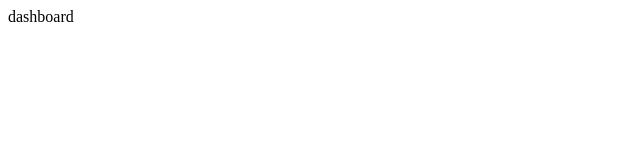
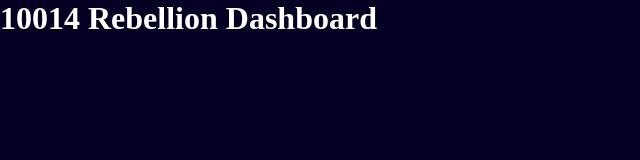
Before and after one commit to 10014Rebellion/rebellion-template, a plain HTML site: page src/main/deploy/dashboard/index.html in a window 1280 px wide. Shown: the whole page, without its empty margins (0-640 px from the left). Drawn offline with Linux system fonts and the light colour scheme.

Commit message:
Touched up the dashboard minimally

```diff
--- a/src/main/deploy/dashboard/index.html
+++ b/src/main/deploy/dashboard/index.html
@@ -1 +1,12 @@
-dashboard
+<!DOCTYPE html>
+<html lang="en">
+<head>
+  <meta charset="UTF-8">
+  <meta name="viewport" content="width=device-width, initial-scale=1.0">
+  <title>10014 Rebellion Dashboard</title>
+  <link rel="stylesheet" href="style.css">
+</head>
+<body>
+  <h1>10014 Rebellion Dashboard</h1>
+</body>
+</html>
--- /dev/null
+++ b/src/main/deploy/dashboard/style.css
@@ -0,0 +1,12 @@
+* {
+  padding: 0;
+  margin: 0;
+  box-sizing: border-box;
+}
+
+html, body, .container {
+  width: 100%;
+  height: 100%;
+  background-color: #030023;
+  color: #fff;
+}
```
